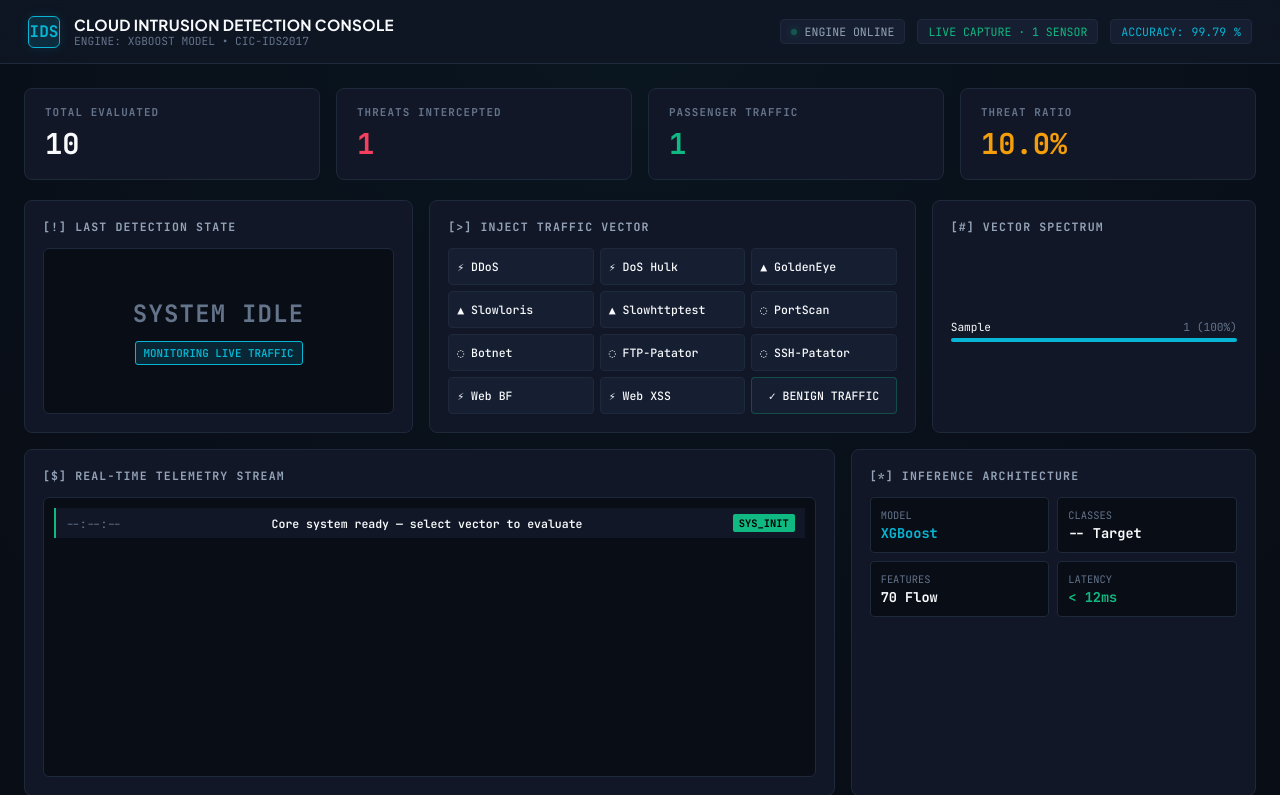
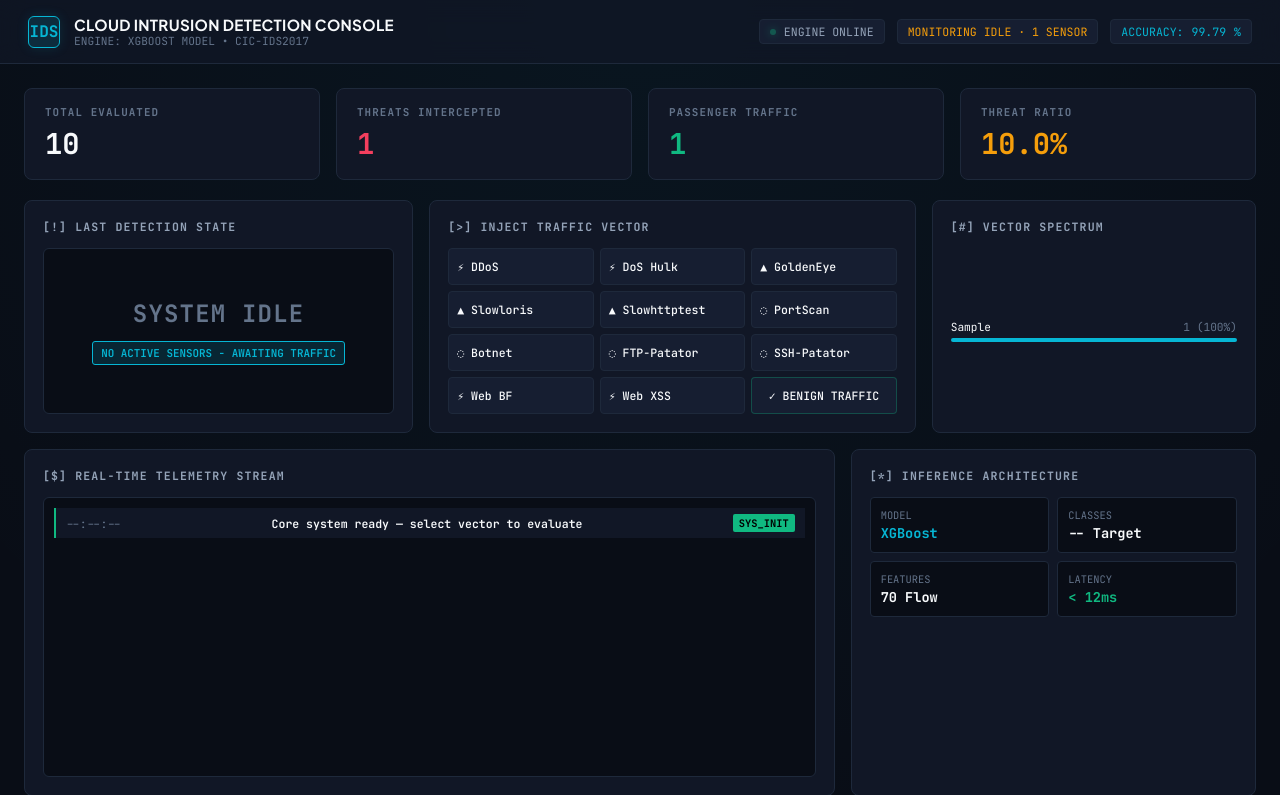
Before and after one commit to Hopejohn2004/cloud-ids-project, a Flask app: page / in a window 1280 px wide. Shown: the top 795 px of the page. Run offline with Flask 3, Linux system fonts and the light colour scheme; tables that the repository leaves empty hold one stand-in row (values such as "Sample post"); data that the repository does not hold is empty; parts of the project's set-up code (start-up, migrations or seed data) failed here and were passed over.

Commit message:
Add MONITORING_IDLE third state, live-capture demo walkthrough in README

```diff
--- a/app.py
+++ b/app.py
@@ -57,6 +57,11 @@ SENSOR_TOKEN = os.environ.get("IDS_SENSOR_TOKEN", "")
 # HMAC-signed same-origin cookie set when the page is first loaded at "/".
 # External capture agents continue to authenticate via X-Sensor-Token header.
 _OP_COOKIE_TTL = 30 * 86400  # 30 days
+
+
+# Last time a real capture sensor posted (not the browser sim buttons).
+_LAST_SENSOR_POST = [0.0]
+SENSOR_IDLE_SECONDS = 60.0
 
 
 def _op_hmac(exp_epoch: int) -> str:
@@ -240,6 +245,7 @@ def health():
     metrics = MODEL_METADATA.get("metrics", {})
     sensors = len([c for c in storage.list_clients()
                    if c["client_id"] != "shared"])
+    sensor_active = bool(sensors) and (time.time() - _LAST_SENSOR_POST[0]) < SENSOR_IDLE_SECONDS
     return jsonify({
         "status":               "running",
         "model_loaded":         True,
@@ -258,7 +264,12 @@ def health():
             "macro_f1":  round(metrics.get("Macro F1", 0), 2),
         },
         "trained_at":  MODEL_METADATA.get("trained_at"),
-        "monitoring_mode": "LIVE_CAPTURE" if sensors else "SIMULATION",
+        "monitoring_mode": ("LIVE_CAPTURE" if sensor_active
+                            else ("MONITORING_IDLE" if sensors else "SIMULATION")),
+        "sensor_active": sensor_active,
+        "sensor_last_post": (datetime.fromtimestamp(_LAST_SENSOR_POST[0])
+                             .strftime("%Y-%m-%d %H:%M:%S")
+                             if _LAST_SENSOR_POST[0] else None),
         "confidence_threshold": CONFIDENCE_THRESHOLD,
         "persistence": "sqlite",
         "sensor_auth": bool(SENSOR_TOKEN),
@@ -293,6 +304,12 @@ def predict():
 
     if data is None:
         return jsonify({"error": "Request body must be valid JSON."}), 400
+
+    # A real sensor carries flow metadata (source_ip) and/or the sensor token —
+    # the browser's simulation buttons do neither. Used for the LIVE/IDLE badge.
+    if (isinstance(data, dict) and data.get("source_ip")) or \
+            request.headers.get("X-Sensor-Token") == SENSOR_TOKEN:
+        _LAST_SENSOR_POST[0] = time.time()
 
     # Optional network-flow context fields (not used for prediction, just logging)
     meta_fields = {
--- a/templates/dashboard.html
+++ b/templates/dashboard.html
@@ -434,19 +434,26 @@ async function loadHealth() {
       const el = document.getElementById(id);
       if (el && val !== undefined && val !== null) el.textContent = val;
     };
-    const live = h.monitoring_mode === "LIVE_CAPTURE" || (h.raw_sensors || 0) > 0;
+    const mode = h.monitoring_mode || (h.raw_sensors > 0 ? "LIVE_CAPTURE" : "SIMULATION");
+    const sensorCount = h.raw_sensors || 0;
     const modeEl = document.getElementById("headerMode");
     if (modeEl) {
-      if (live) {
-        modeEl.textContent = `LIVE CAPTURE · ${h.raw_sensors || 0} SENSOR${h.raw_sensors === 1 ? "" : "S"}`;
+      if (mode === "LIVE_CAPTURE") {
+        modeEl.textContent = `LIVE CAPTURE · ${sensorCount} SENSOR${sensorCount === 1 ? "" : "S"}`;
         modeEl.style.color = "var(--green)";
+      } else if (mode === "MONITORING_IDLE") {
+        modeEl.textContent = `MONITORING IDLE · ${sensorCount} SENSOR${sensorCount === 1 ? "" : "S"}`;
+        modeEl.style.color = "var(--amber)";
       } else {
         modeEl.textContent = "SIMULATION MODE";
         modeEl.style.color = "var(--amber)";
       }
     }
     const lastTag = document.getElementById("lastStateTag");
-    if (lastTag) lastTag.textContent = live ? "MONITORING LIVE TRAFFIC" : "AWAITING VECTOR SIMULATION";
+    if (lastTag) lastTag.textContent =
+      mode === "LIVE_CAPTURE" ? "MONITORING LIVE TRAFFIC"
+      : mode === "MONITORING_IDLE" ? "NO ACTIVE SENSORS - AWAITING TRAFFIC"
+      : "AWAITING VECTOR SIMULATION";
     set("headerModel", (h.model_name || "").toUpperCase());
     set("headerAccuracy", h.metrics ? h.metrics.accuracy : null);
     set("specModel", h.model_name || "Unknown");
```
Also changed, not shown: tests/test_api.py (+24 -0 lines), README.md.
